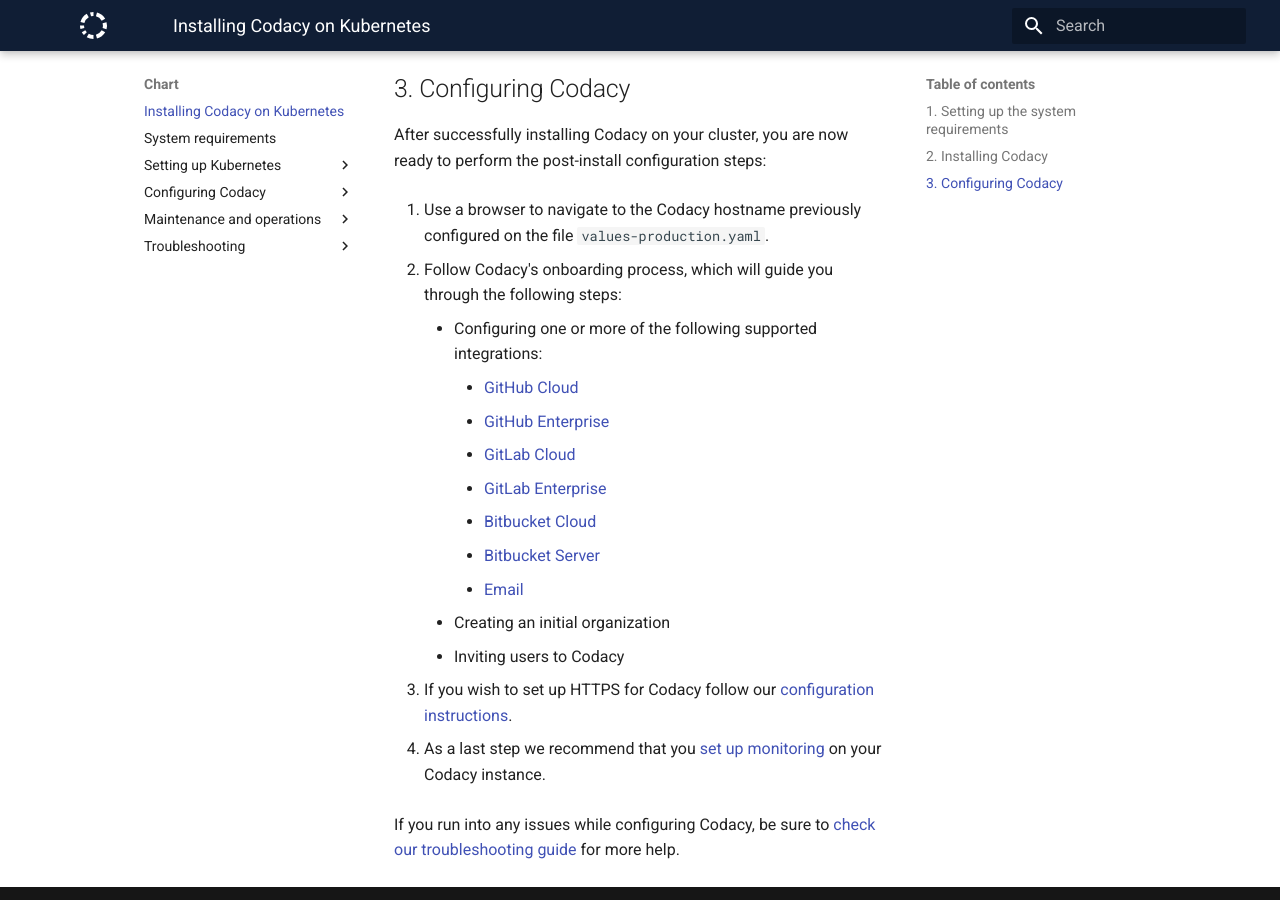
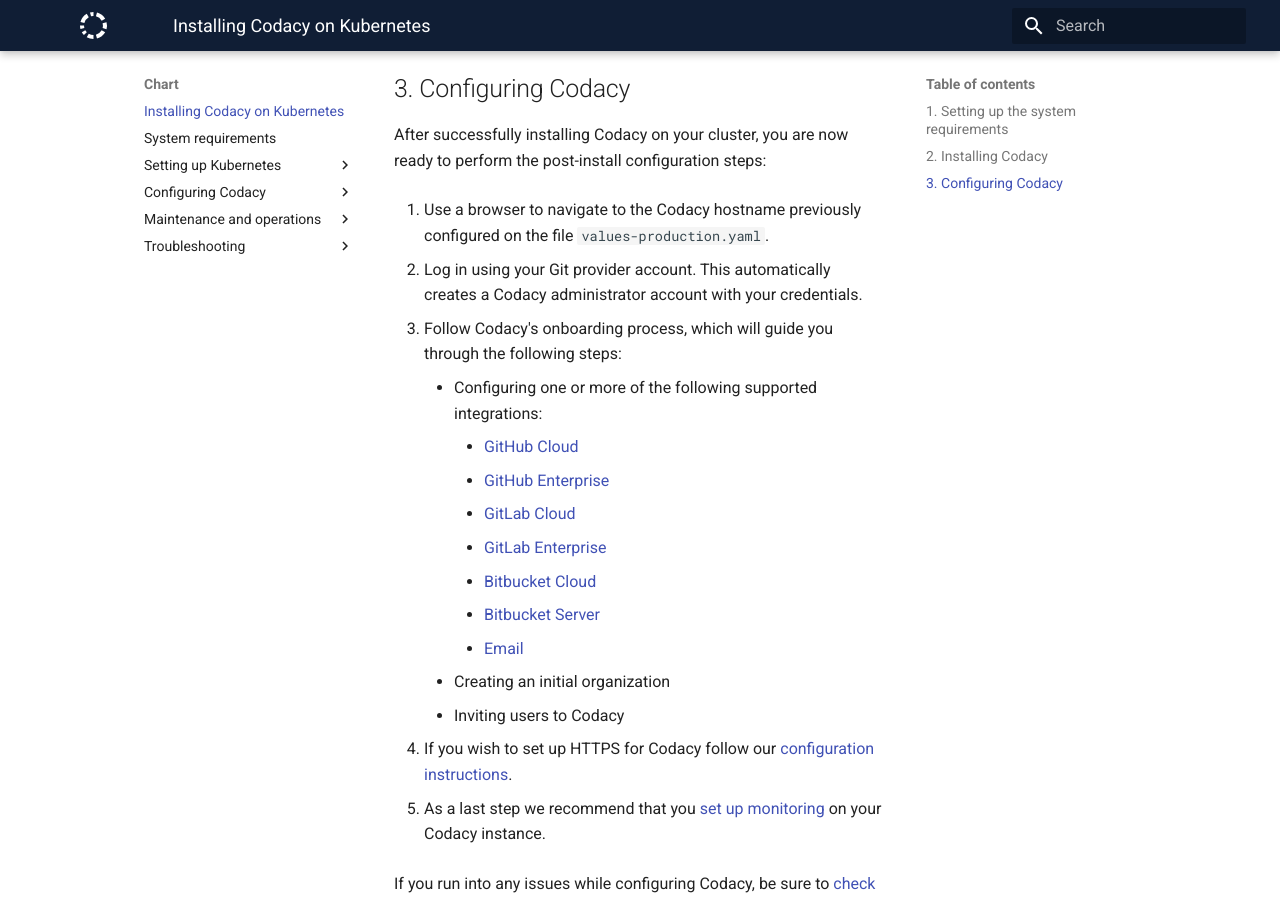
Before and after one commit to codacy/chart, an MkDocs documentation site: the page built from docs/index.md, in a window 1280 px wide and 900 px high, scrolled down 3314 px. Built offline with MkDocs 1.6.1 and Material for MkDocs 9.7.7, drawn with Linux system fonts in a browser that asks for light colours; comment, search, counter and statistics services are not loaded.

Commit message:
Mention that the first login on Codacy creates an administrator account

```diff
--- a/docs/index.md
+++ b/docs/index.md
@@ -127,7 +127,9 @@
 
 1.  Use a browser to navigate to the Codacy hostname previously configured on the file `values-production.yaml`.
 
-2.  Follow Codacy's onboarding process, which will guide you through the following steps:
+2.  Log in using your Git provider account. This automatically creates a Codacy administrator account with your credentials.
+
+3.  Follow Codacy's onboarding process, which will guide you through the following steps:
 
     -   Configuring one or more of the following supported integrations:
         -   [GitHub Cloud](configuration/integrations/github-cloud.md)
```
Also changed, not shown: other parts of docs/index.md (+2 -2 lines).
